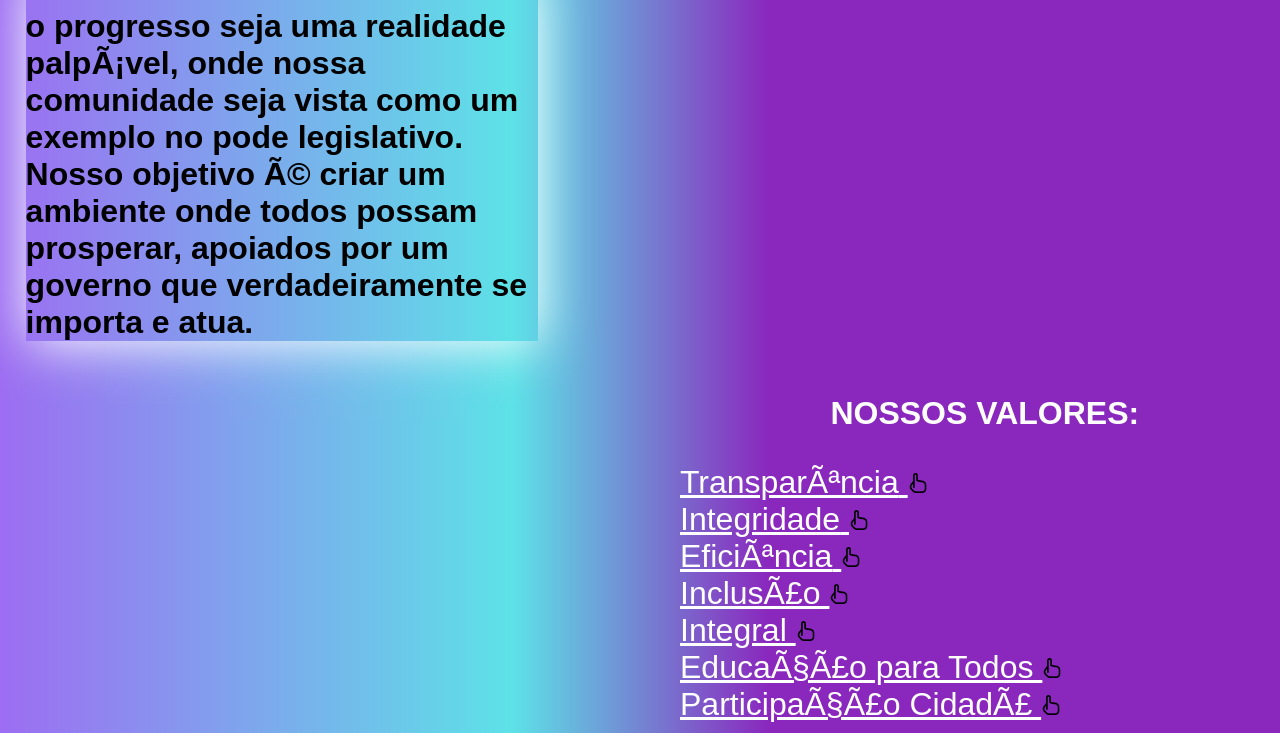
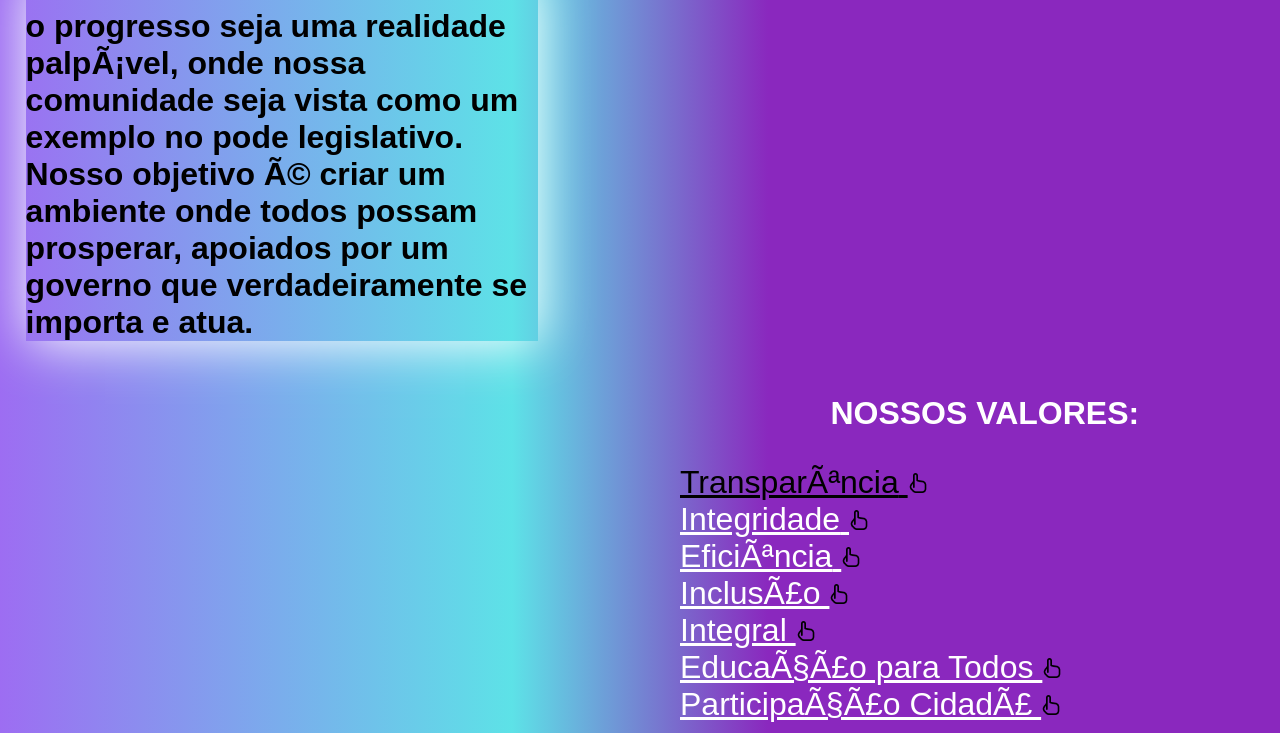
Before and after one commit to maatheusantanadev/Joelton, a plain HTML site: page index.html in a window 1280 px wide. In both pictures the pointer is over the link 808 px from the left and 4554 px from the top of the page. Shown: the part 4072-4805 px from the top of the page. Drawn offline with Linux system fonts and the light colour scheme.

Commit message:
Update estilos.css

```diff
--- a/src/css/estilos.css
+++ b/src/css/estilos.css
@@ -81,6 +81,7 @@ a{
 
 }
 
+
 .instagram{
   margin-right: 0.5%;
   margin-left: 4%;
@@ -106,3 +107,7 @@ li img.mao {
   color: #ffffff;
 
 }
+
+li a:hover{
+  color: black;
+}
```
